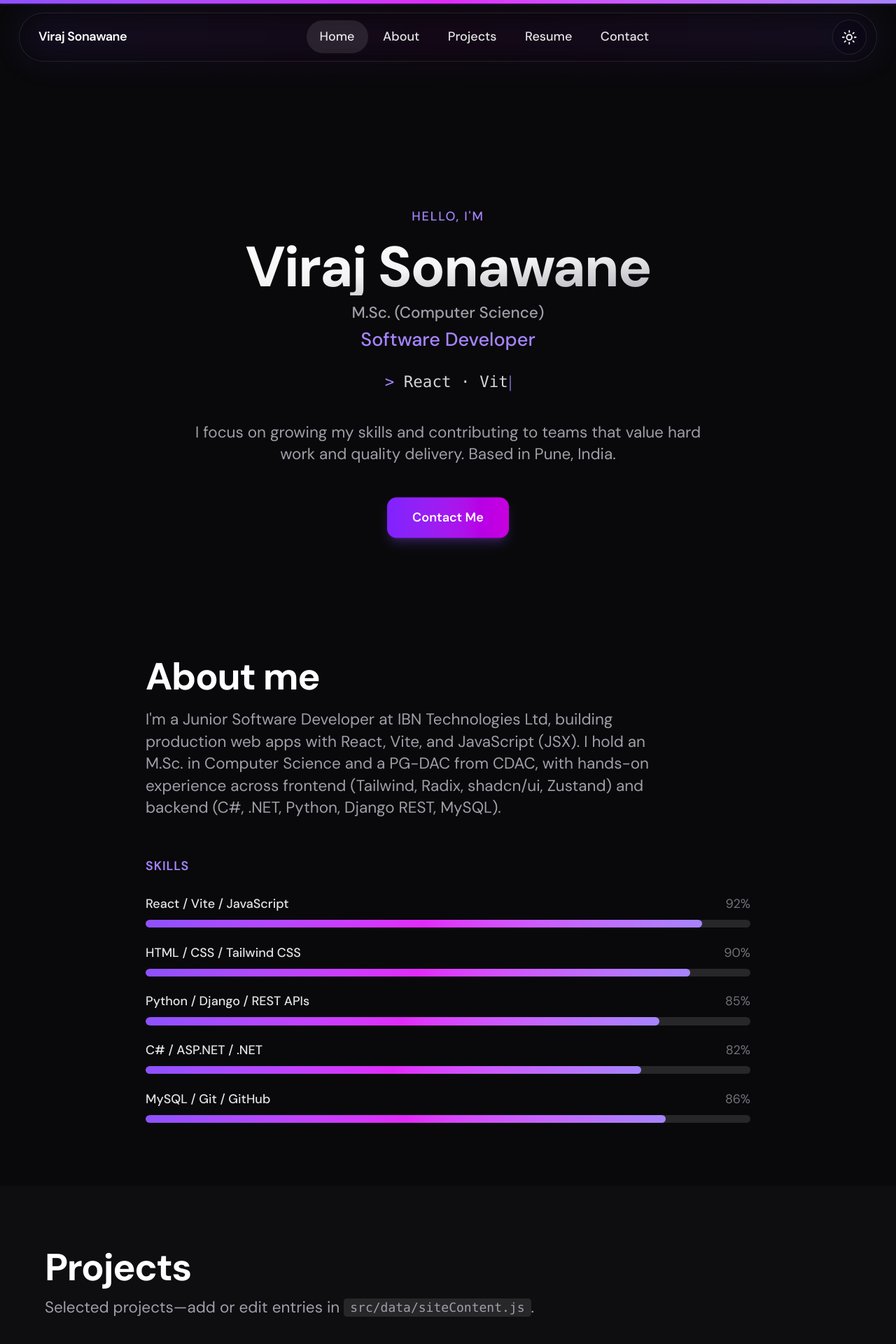
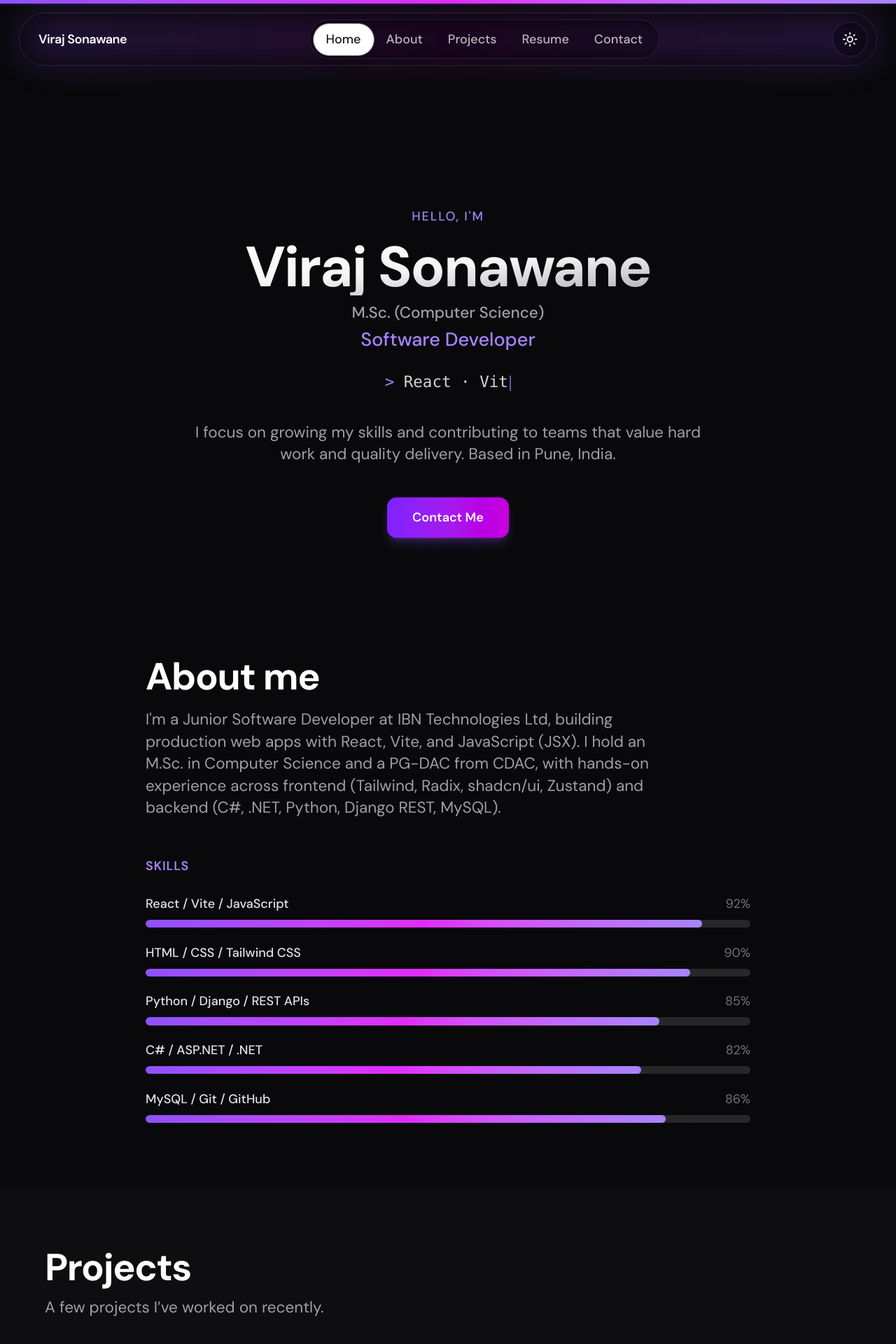
Before and after one commit to virajsonawane/Own-portfolio, a React (Vite) app: page / in a window 1280 px wide. Shown: the top 1920 px of the page at 70% size. Built offline with nearby package versions, Linux system fonts and the light colour scheme.

Commit message:
Project push for deploy updated

```diff
--- a/src/components/Navbar.jsx
+++ b/src/components/Navbar.jsx
@@ -65,9 +65,10 @@ export function Navbar() {
     return () => window.removeEventListener('keydown', onKeyDown)
   }, [open])
 
+  // More "glassy" (less transparent) so it doesn't disappear on dark gradients.
   const glass = scrolled
-    ? 'bg-white/10 dark:bg-black/35 border-white/15 dark:border-white/10 shadow-2xl'
-    : 'bg-white/8 dark:bg-black/25 border-white/10 dark:border-white/10 shadow-xl'
+    ? 'bg-white/22 dark:bg-black/55 border-white/20 dark:border-white/15 shadow-2xl'
+    : 'bg-white/16 dark:bg-black/45 border-white/15 dark:border-white/12 shadow-xl'
 
   return (
     <header className="fixed inset-x-0 top-0 z-50">
@@ -79,7 +80,7 @@ export function Navbar() {
           aria-label="Primary"
           className={[
             'relative flex items-center justify-between gap-3 rounded-full border px-3 py-2',
-            'backdrop-blur-lg',
+            'backdrop-blur-lg backdrop-saturate-150',
             'transition-all duration-300',
             glass,
           ].join(' ')}
@@ -87,7 +88,7 @@ export function Navbar() {
           {/* Gradient edge + glow */}
           <div
             aria-hidden
-            className="pointer-events-none absolute inset-0 -z-10 rounded-full bg-gradient-to-r from-violet-500/15 via-fuchsia-500/10 to-violet-500/15 opacity-70 blur-xl"
+            className="pointer-events-none absolute inset-0 -z-10 rounded-full bg-gradient-to-r from-violet-500/25 via-fuchsia-500/18 to-violet-500/25 opacity-80 blur-xl"
           />
 
           {/* Left: logo */}
@@ -97,13 +98,14 @@ export function Navbar() {
               setOpen(false)
               scrollToId('hero')
             }}
-            className="group flex max-w-[12rem] items-center gap-2 truncate rounded-full px-3 py-2 text-left text-base font-semibold tracking-tight text-zinc-900 transition hover:bg-white/10 dark:text-white"
+            className="group flex max-w-[12rem] items-center gap-2 truncate rounded-full px-3 py-2 text-left text-base font-semibold tracking-tight text-zinc-900 transition hover:bg-white/18 dark:text-white"
           >
             <span className="truncate">{site.navBrand || 'Viraj Sonawane'}</span>
           </button>
 
           {/* Center: links (desktop) */}
-          <ul className="hidden items-center gap-1 md:flex">
+          <div className="hidden md:flex md:flex-1 md:justify-center">
+            <ul className="relative flex items-center rounded-full border border-white/10 bg-black/20 p-1 shadow-inner shadow-black/30 backdrop-blur-lg dark:bg-black/35">
               {links.map((link) => {
                 const isActive = active === link.id
                 return (
@@ -117,15 +119,16 @@ export function Navbar() {
                       className={[
                         'relative rounded-full px-4 py-2 text-base font-medium',
                         'transition-all duration-300',
-                      'text-zinc-700 hover:text-zinc-950 dark:text-zinc-200 dark:hover:text-white',
-                      'hover:bg-white/10',
+                        isActive
+                          ? 'text-zinc-900'
+                          : 'text-white/70 hover:text-white',
                       ].join(' ')}
                     >
                       {isActive ? (
                         <motion.span
-                        layoutId="nav-active-pill"
-                        className="absolute inset-0 -z-10 rounded-full bg-white/15 ring-1 ring-white/15 dark:bg-white/10 dark:ring-white/10"
-                        transition={{ type: 'spring', stiffness: 520, damping: 34 }}
+                          layoutId="nav-active-chip"
+                          className="absolute inset-0 -z-10 rounded-full bg-white shadow-lg shadow-black/20 ring-1 ring-white/40"
+                          transition={{ type: 'spring', stiffness: 620, damping: 38 }}
                         />
                       ) : null}
                       <span className="relative">{link.label}</span>
@@ -134,6 +137,7 @@ export function Navbar() {
                 )
               })}
             </ul>
+          </div>
 
           {/* Right: actions */}
           <div className="flex items-center gap-2">
@@ -142,9 +146,9 @@ export function Navbar() {
               onClick={toggleTheme}
               className={[
                 'inline-flex h-11 w-11 items-center justify-center rounded-full',
-                'border border-white/10 bg-white/10 text-zinc-800 backdrop-blur',
-                'transition-all duration-300 hover:bg-white/15 hover:shadow-lg hover:shadow-violet-500/10',
-                'dark:border-white/10 dark:bg-black/30 dark:text-zinc-100',
+                'border border-white/15 bg-white/16 text-zinc-900 backdrop-blur',
+                'transition-all duration-300 hover:bg-white/22 hover:shadow-xl hover:shadow-violet-500/15',
+                'dark:border-white/12 dark:bg-black/45 dark:text-zinc-100',
               ].join(' ')}
               aria-label={theme === 'dark' ? 'Switch to light mode' : 'Switch to dark mode'}
             >
@@ -156,9 +160,9 @@ export function Navbar() {
               onClick={() => setOpen((v) => !v)}
               className={[
                 'inline-flex h-11 w-11 items-center justify-center rounded-full md:hidden',
-                'border border-white/10 bg-white/10 text-zinc-800 backdrop-blur',
-                'transition-all duration-300 hover:bg-white/15',
-                'dark:border-white/10 dark:bg-black/30 dark:text-zinc-100',
+                'border border-white/15 bg-white/16 text-zinc-900 backdrop-blur',
+                'transition-all duration-300 hover:bg-white/22',
+                'dark:border-white/12 dark:bg-black/45 dark:text-zinc-100',
               ].join(' ')}
               aria-label={open ? 'Close menu' : 'Open menu'}
               aria-expanded={open}
@@ -187,7 +191,7 @@ export function Navbar() {
               transition={{ duration: 0.25, ease: [0.16, 1, 0.3, 1] }}
               className="mx-auto mt-3 max-w-6xl px-4 sm:px-6"
             >
-              <div className="rounded-3xl border border-white/10 bg-white/10 p-3 shadow-2xl backdrop-blur-lg dark:bg-black/35">
+              <div className="rounded-3xl border border-white/15 bg-white/16 p-3 shadow-2xl backdrop-blur-lg backdrop-saturate-150 dark:border-white/12 dark:bg-black/55">
                 <div className="grid gap-1">
                   {links.map((link) => {
                     const isActive = active === link.id
@@ -202,8 +206,8 @@ export function Navbar() {
                         className={[
                           'flex w-full items-center justify-between rounded-2xl px-4 py-3 text-left text-base font-medium',
                           'transition-all duration-300',
-                          'text-zinc-800 hover:bg-white/12 dark:text-zinc-100',
-                          isActive ? 'bg-white/15 ring-1 ring-white/15' : '',
+                          'text-zinc-900 hover:bg-white/18 dark:text-zinc-100',
+                          isActive ? 'bg-white/22 ring-1 ring-white/18 dark:bg-white/14 dark:ring-white/12' : '',
                         ].join(' ')}
                       >
                         <span>{link.label}</span>
--- a/src/components/Projects.jsx
+++ b/src/components/Projects.jsx
@@ -1,10 +1,4 @@
-import {
-  motion,
-  useMotionTemplate,
-  useReducedMotion,
-  useScroll,
-  useTransform,
-} from 'framer-motion'
+import { motion, useReducedMotion, useScroll, useSpring, useTransform } from 'framer-motion'
 import { useRef } from 'react'
 import { site } from '../data/siteContent'
 import { FadeIn } from './FadeIn'
@@ -70,11 +64,7 @@ export function Projects() {
             Projects
           </h2>
           <p className="mt-3 max-w-2xl text-lg text-zinc-600 dark:text-zinc-400 sm:text-xl">
-            Selected projects—add or edit entries in{' '}
-            <code className="rounded bg-zinc-200/80 px-2 py-0.5 text-base dark:bg-zinc-800">
-              src/data/siteContent.js
-            </code>
-            .
+            A few projects I’ve worked on recently.
           </p>
         </FadeIn>
 
@@ -99,28 +89,29 @@ function DepthCard({ project, reduce }) {
   const ref = useRef(null)
   const { scrollYProgress } = useScroll({
     target: ref,
-    // When the card enters the viewport from below -> 0, when it's centered-ish -> ~0.6-0.8
-    offset: ['start 95%', 'end 35%'],
+    // Start earlier (reduces perceived delay) and finish before mid-viewport.
+    offset: ['start 92%', 'start 55%'],
   })
 
-  const scale = useTransform(scrollYProgress, [0, 1], reduce ? [1, 1] : [0.86, 1])
-  const y = useTransform(scrollYProgress, [0, 1], reduce ? [0, 0] : [60, 0])
-  const opacity = useTransform(scrollYProgress, [0, 0.5, 1], [0, 0.9, 1])
-  const rotateX = useTransform(scrollYProgress, [0, 1], reduce ? [0, 0] : [18, 0])
-  const blur = useTransform(scrollYProgress, [0, 1], reduce ? [0, 0] : [14, 0])
-  const filter = useMotionTemplate`blur(${blur}px)`
+  const spring = useSpring(scrollYProgress, { stiffness: 260, damping: 34, mass: 0.25 })
+  const p = reduce ? scrollYProgress : spring
+
+  const scale = useTransform(p, [0, 1], reduce ? [1, 1] : [0.9, 1])
+  const y = useTransform(p, [0, 1], reduce ? [0, 0] : [40, 0])
+  const opacity = useTransform(p, [0, 0.25, 1], [0.0, 0.85, 1])
+  // Flatten quickly so it’s NOT diagonal at mid-scroll.
+  const rotateX = useTransform(p, [0, 0.55, 1], reduce ? [0, 0, 0] : [14, 0, 0])
 
   return (
     <motion.li
       ref={ref}
       variants={item}
-      className="transform-gpu [transform-style:preserve-3d]"
+      className="transform-gpu [transform-style:preserve-3d] [transform-origin:center]"
       style={{
         opacity,
         y,
         rotateX,
         scale,
-        filter,
       }}
     >
       <ProjectCard project={project} reduce={reduce} />
```
Lines whose indentation alone changed are shown as unchanged.
